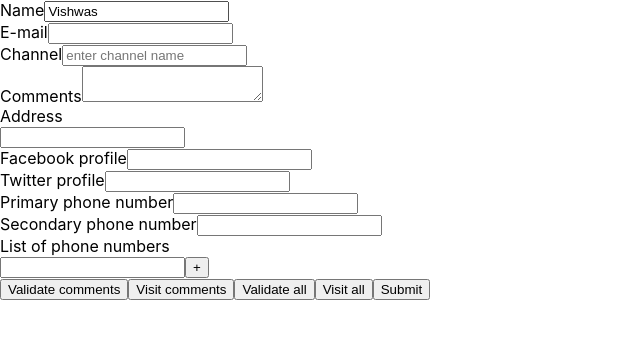
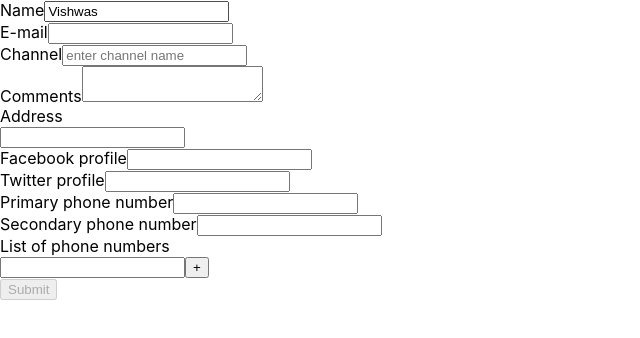
Before and after one commit to sujoy99/react-formik, a React (Create React App) app: page / in a window 1280 px wide. Shown: the top 338 px of the page, without its empty margins (0-640 px from the left). Built offline with nearby package versions, Linux system fonts and the light colour scheme.

Commit message:
submit disable using isValid&validateOnMount

```diff
--- a/src/components/YoutubeForm.js
+++ b/src/components/YoutubeForm.js
@@ -63,14 +63,15 @@
 			initialValues={initialValues}
 			validationSchema={validationSchema}
 			onSubmit={onSubmit}
-		// validateOnChange={false}
-		// validateOnBlur={false}
+			// validateOnChange={false}
+			// validateOnBlur={false}
+			validateOnMount
 		>
 
 			{/* manually triggering validation starts */}
 			{
 				formik => {
-					console.log('Formik props', formik)
+					// console.log('Formik props', formik)
 					return (
 						<Form>
 							<div className='form-control'>
@@ -203,7 +204,7 @@
 							</div>
 							{/* field array ends  */}
 
-							<button
+							{/* <button
 								type='button'
 								onClick={() => formik.validateField('comments')}
 							>
@@ -230,9 +231,11 @@
 								}
 							>
 								Visit all
-							</button>
+							</button> */}
 
-							<button type='submit'>Submit</button>
+							<button type='submit'
+							disabled={!formik.isValid}
+							>Submit</button>
 						</Form>
 					)
 				}
```
